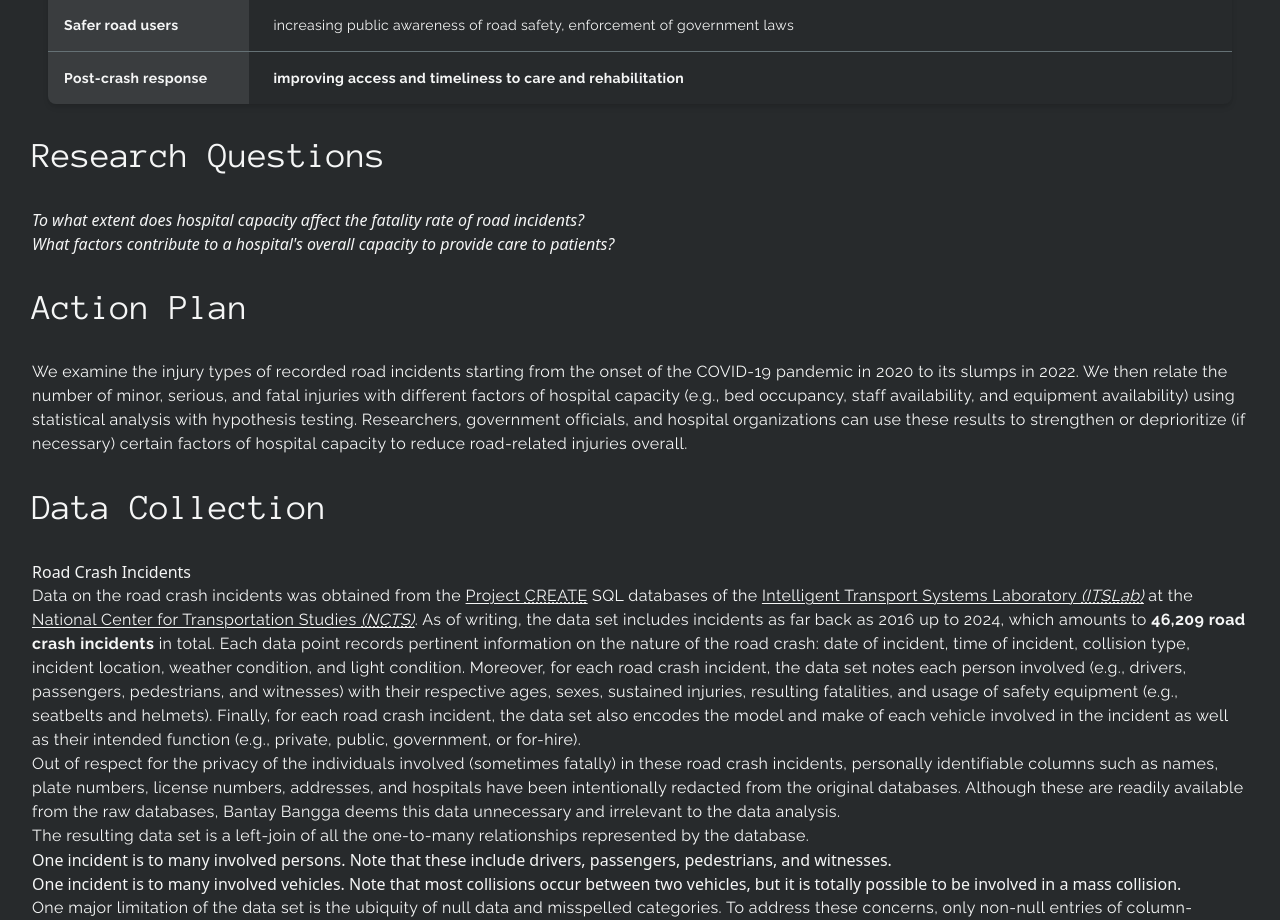
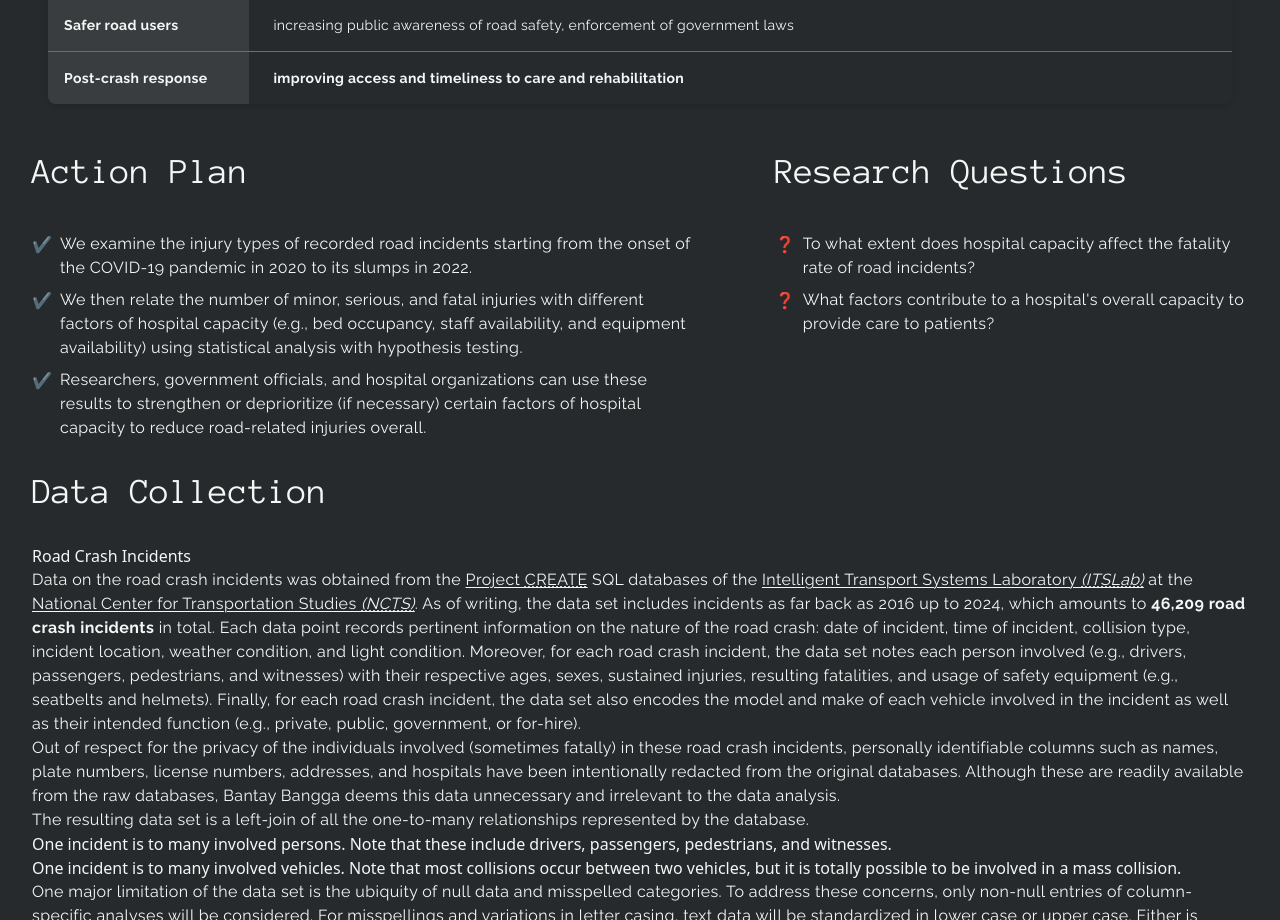
Before and after one commit to bantay-bangga/bantay-bangga.github.io, a SvelteKit app: page / in a window 1280 px wide. Shown: the part 1580-2500 px from the top of the page. Built offline with nearby package versions, Linux system fonts and the light colour scheme.

Commit message:
feat(ui): arrange action plan and research questions

```diff
--- a/src/routes/+page.svelte
+++ b/src/routes/+page.svelte
@@ -130,20 +130,40 @@
         </table>
     </div>
 
-    <h2>Research Questions</h2>
-    <ol>
-        <li><em>To what extent does hospital capacity affect the fatality rate of road incidents?</em></li>
-        <li><em>What factors contribute to a hospital's overall capacity to provide care to patients?</em></li>
-    </ol>
-    <h2>Action Plan</h2>
+    <div class="grid md:grid-cols-[1.75fr_1.25fr] gap-x-20">
+        <div class="grid gap-2">
+            <h2 class="col-span-2">Action Plan</h2>
+            <span>✔</span>
             <p>
                 We examine the injury types of recorded road incidents starting from the onset of the COVID-19 pandemic in 2020
-        to its slumps in 2022. We then relate the number of minor, serious, and fatal injuries with different factors of
+                to its slumps in 2022.
+            </p>
+            <span>✔</span>
+            <p>
+                We then relate the number of minor, serious, and fatal injuries with different factors of
                 hospital capacity (e.g., bed occupancy, staff availability, and equipment availability) using statistical
-        analysis with hypothesis testing. Researchers, government officials, and hospital organizations can use these
+                analysis with hypothesis testing.
+            </p>
+            <span>✔</span>
+            <p>
+                Researchers, government officials, and hospital organizations can use these
                 results to strengthen or deprioritize (if necessary) certain factors of hospital capacity to reduce road-related
                 injuries overall.
             </p>
+        </div>
+        <div class="grid auto-rows-min gap-2">
+            <h2 class="col-span-2">Research Questions</h2>
+            <span>❓</span>
+            <p>
+                To what extent does hospital capacity affect the fatality rate of road incidents?
+            </p>
+            <span>❓</span>
+            <p>
+                What factors contribute to a hospital's overall capacity to provide care to patients?
+            </p>
+        </div>
+    </div>
+
     <h2>Data Collection</h2>
     <h3>Road Crash Incidents</h3>
     <p>
```
Lines whose indentation alone changed are shown as unchanged.
